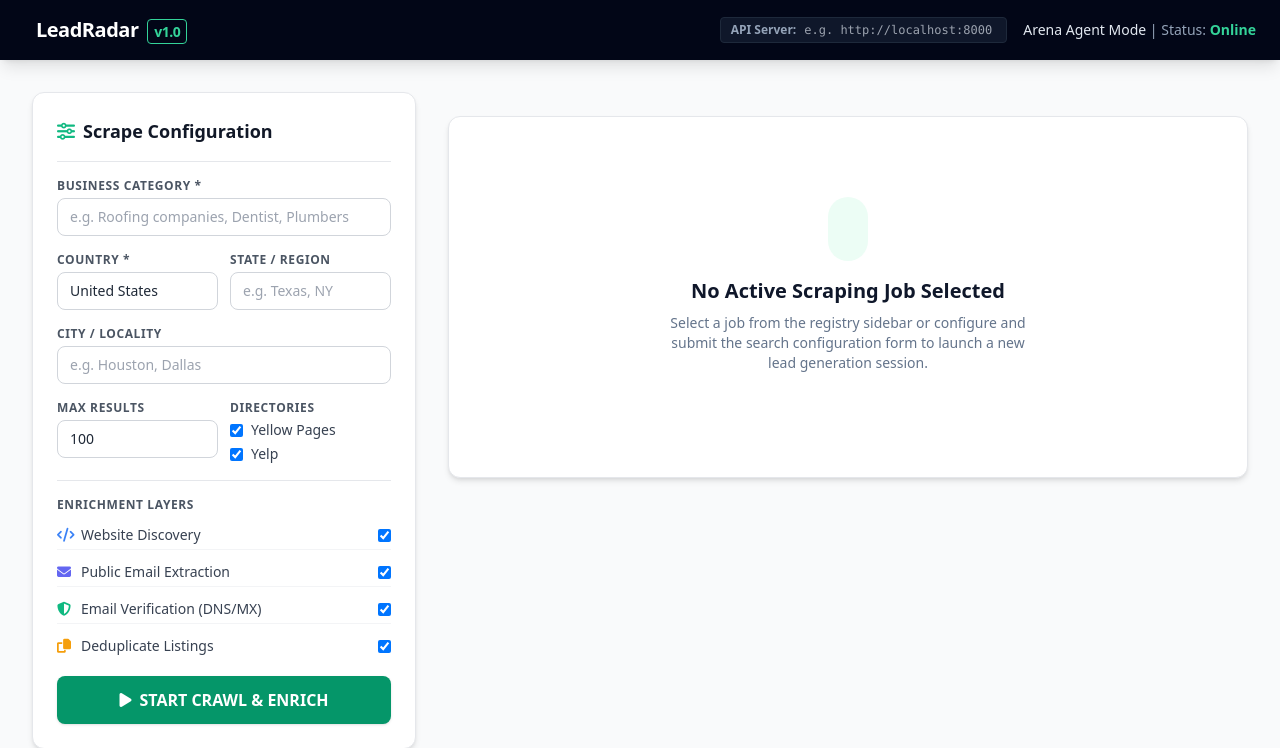
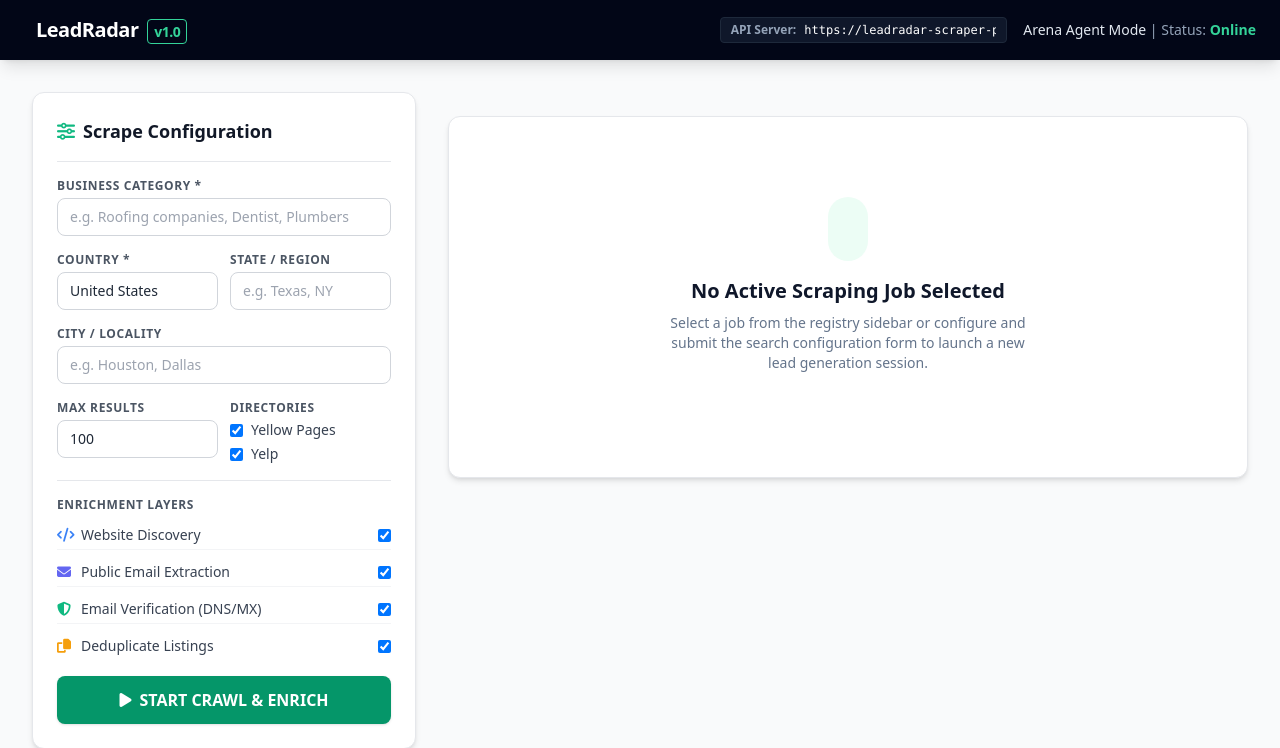
Before and after one commit to RareBeacon/leadradar-scraper, a Python web app: template frontend/templates/index.html in a window 1280 px wide. Shown: the top 748 px of the page. Run offline with Jinja, Linux system fonts and the light colour scheme; the template is opened without the code that fills it, so the values that code supplies are empty; some libraries are stand-ins or nearby versions.

Commit message:
Configure default API server to point to production Railway backend

```diff
--- a/frontend/templates/index.html
+++ b/frontend/templates/index.html
@@ -293,7 +293,7 @@
 
         // Retrieve API Base URL from localStorage or default to relative path
         function getApiBaseUrl() {
-            return localStorage.getItem("leadradar_api_base") || "";
+            return localStorage.getItem("leadradar_api_base") || "https://leadradar-scraper-production.up.railway.app";
         }
 
         function setApiBaseUrl(url) {
```
